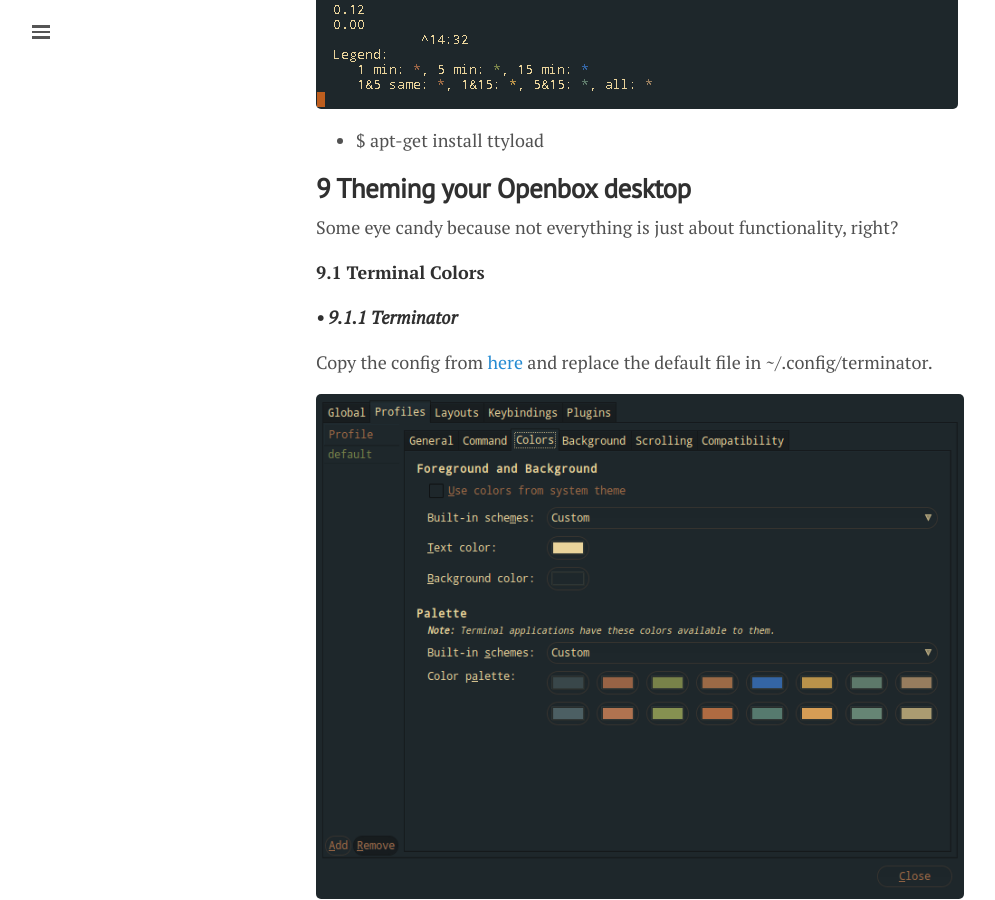
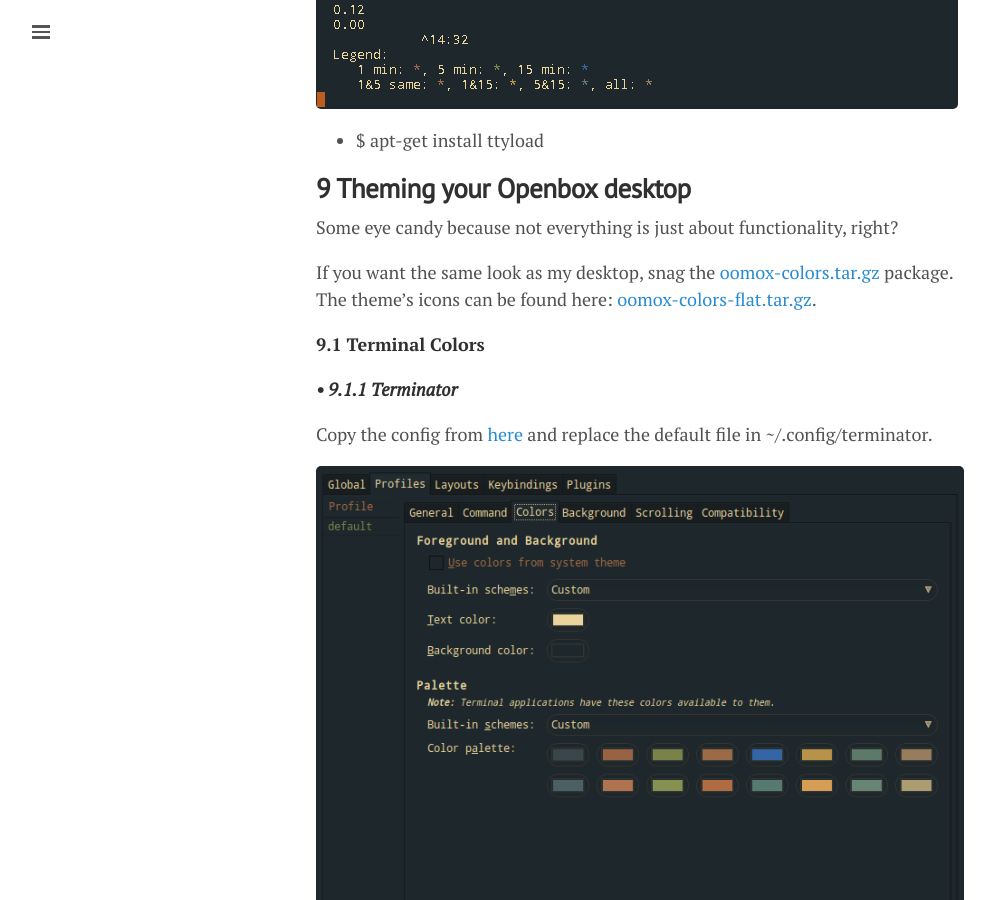
Before and after one commit to lgeurts/lgeurts.github.io, a Jekyll site: the page built from _posts/2017-07-11-bunsenlabs-linux-setup-notes-for dell-inspiron-6000.md, in a window 1280 px wide and 900 px high, scrolled down 16833 px. Shown: the whole window, without its empty margins (0-995 px from the left). Built offline with Jekyll 4.4.1, drawn with Linux system fonts in a browser that asks for light colours; nearby versions of some CDN libraries; comment, search, counter and statistics services are not loaded.

Commit message:
Changing Openbox section 9

```diff
--- a/_posts/2017-07-11-bunsenlabs-linux-setup-notes-for dell-inspiron-6000.md
+++ b/_posts/2017-07-11-bunsenlabs-linux-setup-notes-for dell-inspiron-6000.md
@@ -495,6 +495,8 @@
 
 Some eye candy because not everything is just about functionality, right?
 
+If you want the same look as my desktop, snag the [oomox-colors.tar.gz](https://github.com/lgeurts/BunsenLabs-Setup/tree/master/.themes) package. The theme's icons can be found here: [oomox-colors-flat.tar.gz](https://github.com/lgeurts/BunsenLabs-Setup/tree/master/.icons).
+
 **9.1 Terminal Colors**
 
 ***• 9.1.1 Terminator***
```
